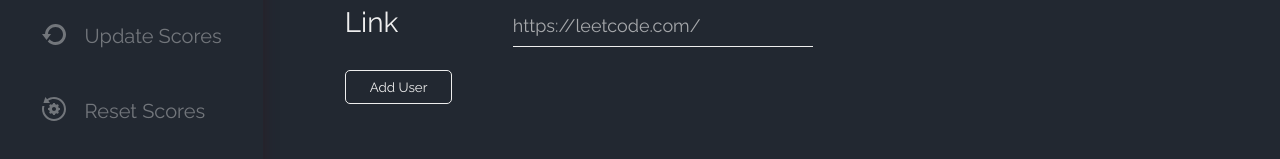
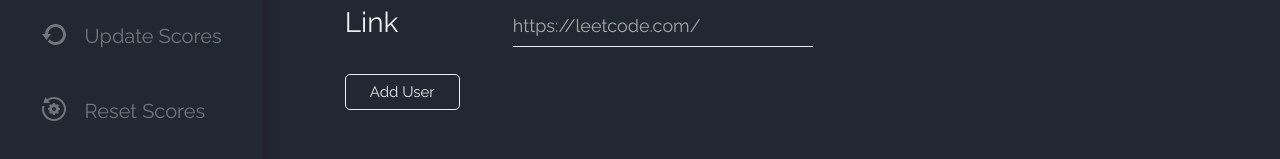
Before and after one commit to Nurtau/leetcode-rating, a React (Create React App) app: page /settings in a window 1280 px wide. Shown: the part 169-328 px from the top of the page. Built offline with nearby package versions, Linux system fonts and the light colour scheme.

Commit message:
changed duration of animations

```diff
--- a/src/animations.ts
+++ b/src/animations.ts
@@ -4,9 +4,10 @@ const transition = {
 };
 
 const fadeTransition = {
-  duration: 0.5,
+  duration: 0.45,
   ease: "easeOut",
 };
+
 
 export const pageFade = {
   hidden: {
@@ -33,7 +34,10 @@ export const ratingListFade = {
   show: {
     opacity: 1,
     y: 0,
-    transition: transition,
+    transition: {
+			duration: 0.6,
+  		ease: "easeOut"
+		},
   },
 };
 
--- a/src/styles/StyledButton.ts
+++ b/src/styles/StyledButton.ts
@@ -1,12 +1,14 @@
 import styled from "styled-components";
 
 export const StyledButton = styled.button`
+	margin-top: 0.5rem;
   background: transparent;
   color: #eeeeee;
   padding: 0.5rem 1.5rem;
   border: 1px solid #eeeeee;
   border-radius: 5px;
   transition: all 0.3s ease;
+	font-size: 15px;
   &:hover {
     background: #eeeeee;
     color: #222831;
```
